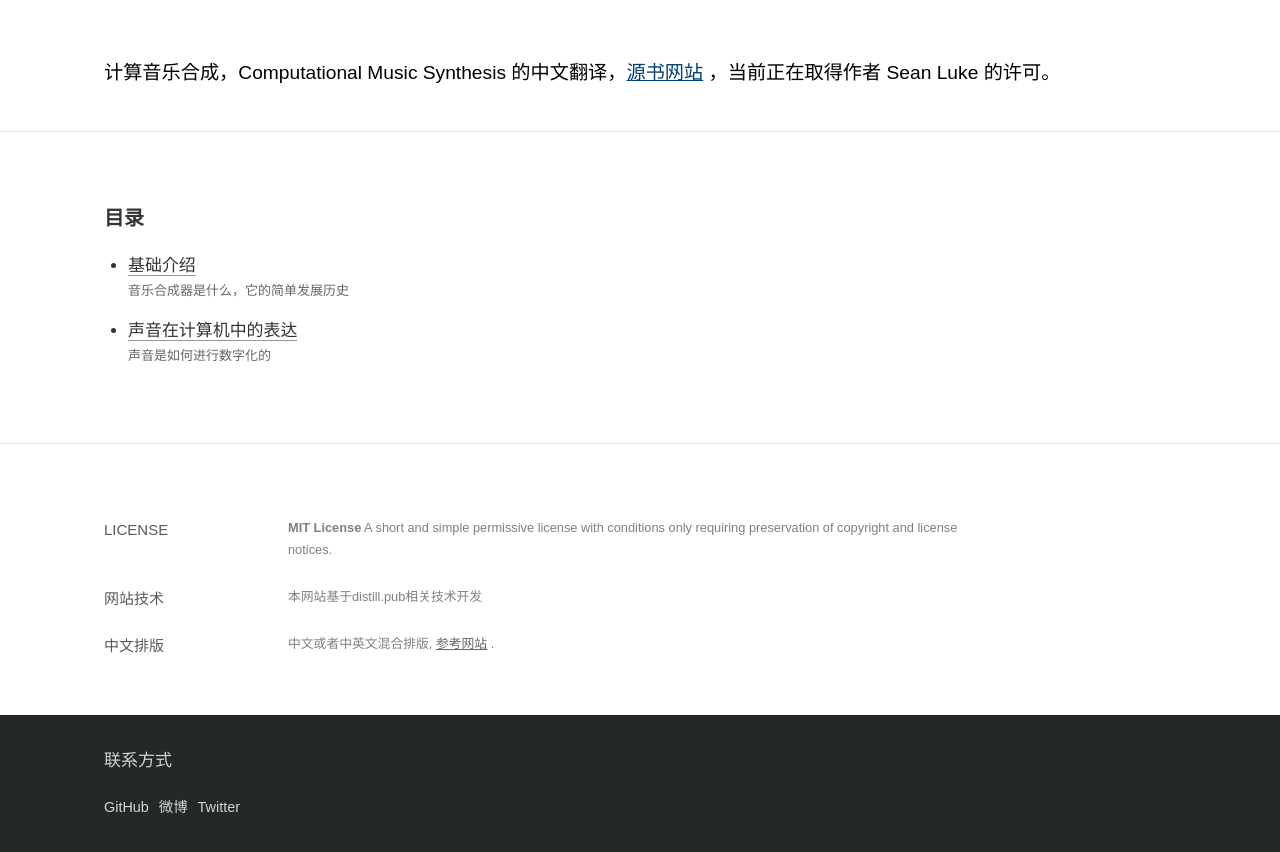
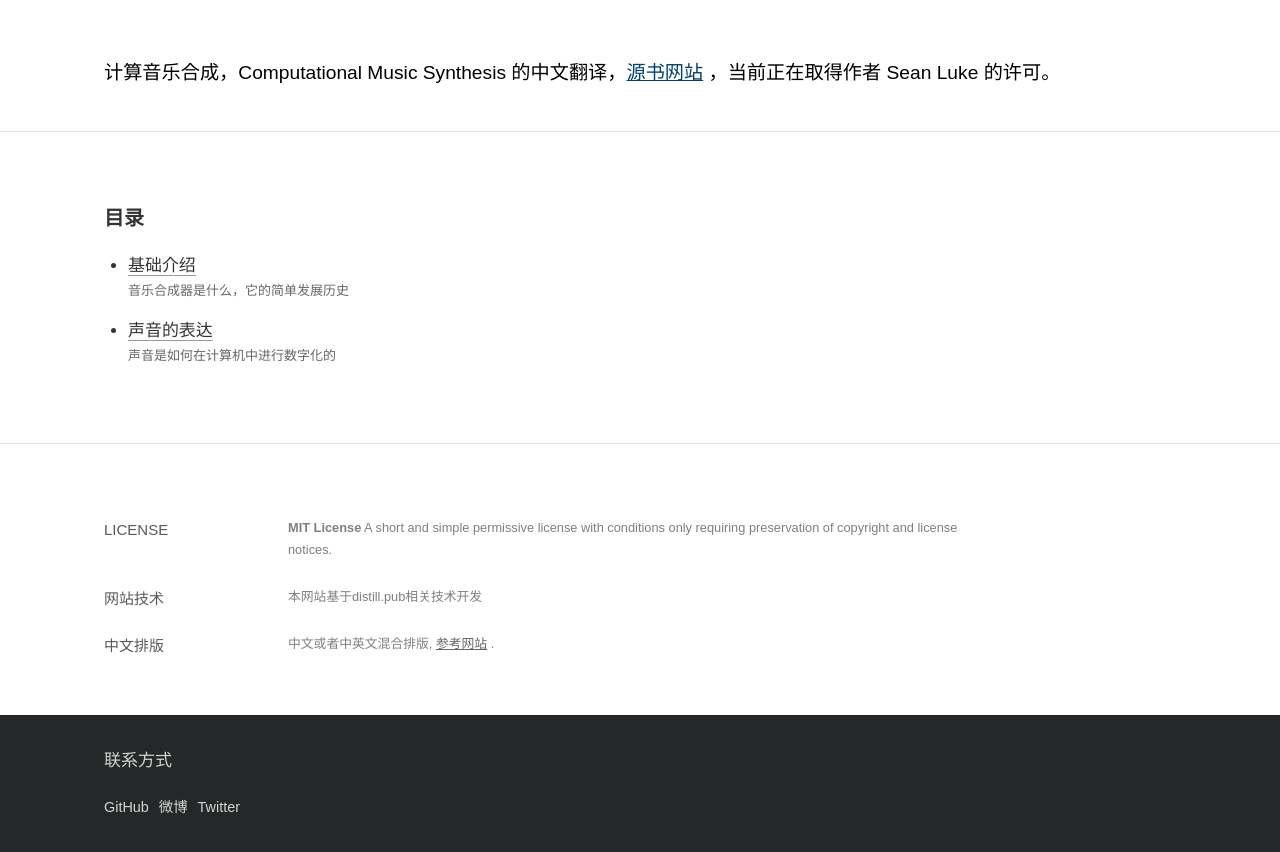
Before and after one commit to lupu2022/Computational-Music-Synthesis, a plain HTML site: page index.html in a window 1280 px wide. Shown: the part 76-928 px from the top of the page. Drawn offline with Linux system fonts and the light colour scheme.

Commit message:
update index.html

```diff
--- a/index.html
+++ b/index.html
@@ -17,8 +17,8 @@
             <li><a href="ch_01.html"> 基础介绍 </a>
                 <figcaption>音乐合成器是什么，它的简单发展历史 </figcaption>
             </li>
-            <li><a href="ch_02.html"> 声音在计算机中的表达 </a>
-                  <figcaption>声音是如何进行数字化的 </figcaption>
+            <li><a href="ch_02.html"> 声音的表达 </a>
+                  <figcaption>声音是如何在计算机中进行数字化的 </figcaption>
             </li>
         </ul>
       </d-article>
```
